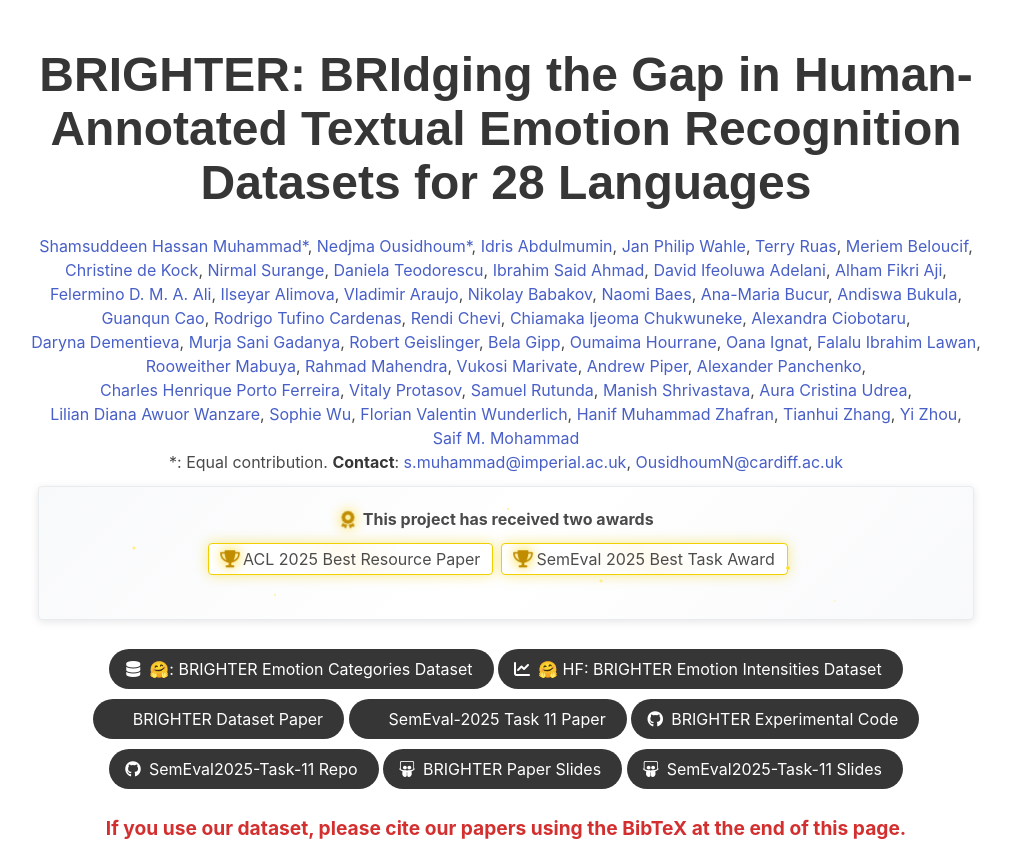
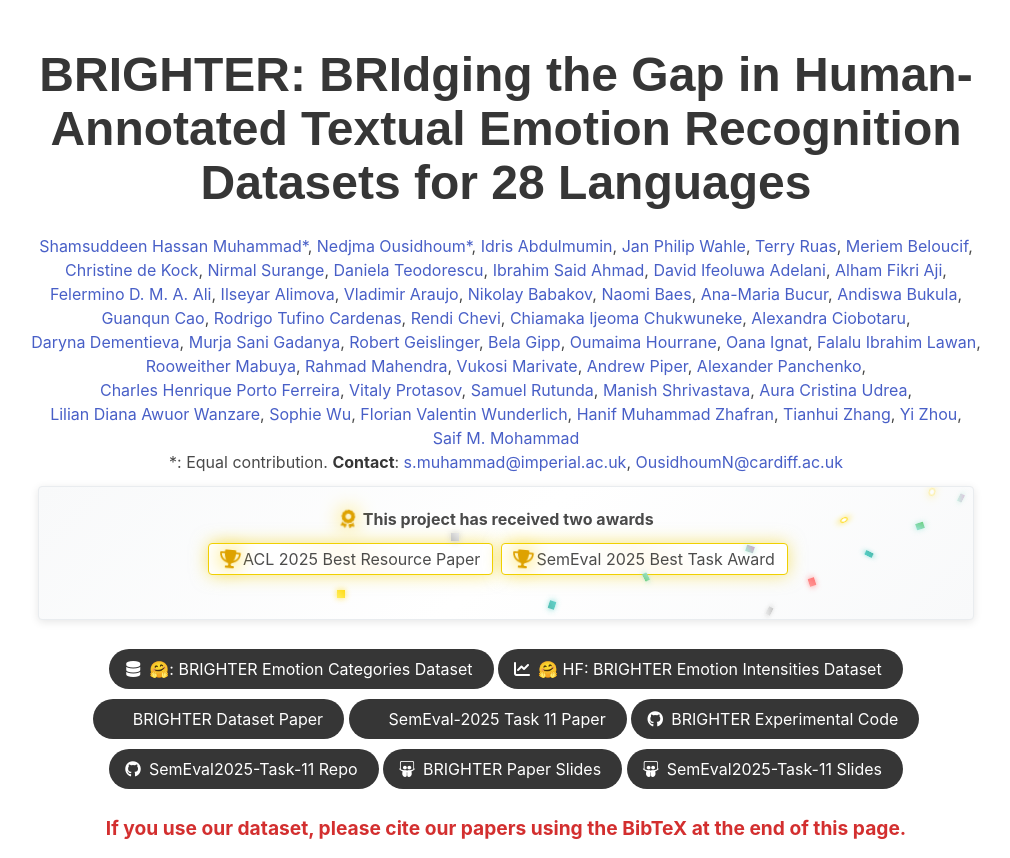
Before and after one commit to brighter-dataset/brighter-dataset.github.io, a plain HTML site: page index.html in a window 1280 px wide. Shown: the top 858 px of the page, without its empty margins (134-1144 px from the left). Drawn offline with nearby package versions, Linux system fonts and the light colour scheme; a script that the page names is missing; some icons are missing; a web font is replaced by a local one.

Commit message:
awards update

```diff
--- a/index.html
+++ b/index.html
@@ -249,31 +249,56 @@
             </div>
 
             <div class="column">
-                <div class="notification is-light glitter-container">
+                <div class="notification is-light confetti-container">
                     <p class="is-size-6 has-text-grey-dark mb-3">
-                        <i class="fas fa-award has-text-warning-dark mr-1 glitter-icon"></i>
+                        <i class="fas fa-award has-text-warning-dark mr-1 celebration-icon"></i>
                         <strong>This project has received two awards</strong>
                     </p>
                     <div class="tags is-centered">
-                        <span class="tag is-medium is-light glitter-tag">
-                            <i class="fas fa-trophy has-text-warning-dark mr-1 glitter-icon"></i>
+                        <span class="tag is-medium is-light award-tag">
+                            <i class="fas fa-trophy has-text-warning-dark mr-1 celebration-icon"></i>
                             ACL 2025 Best Resource Paper
                         </span>
-                        <span class="tag is-medium is-light glitter-tag">
-                            <i class="fas fa-trophy has-text-warning-dark mr-1 glitter-icon"></i>
+                        <span class="tag is-medium is-light award-tag">
+                            <i class="fas fa-trophy has-text-warning-dark mr-1 celebration-icon"></i>
                             SemEval 2025 Best Task Award
                         </span>
                     </div>
 
-                    <!-- Glitter particles -->
-                    <div class="glitter-particle glitter-1"></div>
-                    <div class="glitter-particle glitter-2"></div>
-                    <div class="glitter-particle glitter-3"></div>
-                    <div class="glitter-particle glitter-4"></div>
-                    <div class="glitter-particle glitter-5"></div>
-                    <div class="glitter-particle glitter-6"></div>
-                    <div class="glitter-particle glitter-7"></div>
-                    <div class="glitter-particle glitter-8"></div>
+                    <div class="confetti-rain">
+                        <div class="confetti confetti-1 gold"></div>
+                        <div class="confetti confetti-2 gold"></div>
+                        <div class="confetti confetti-3 gold"></div>
+                        <div class="confetti confetti-4 gold"></div>
+                        <div class="confetti confetti-5 gold"></div>
+                        <div class="confetti confetti-6 gold"></div>
+                        <div class="confetti confetti-7 gold"></div>
+                        <div class="confetti confetti-8 gold"></div>
+                        <div class="confetti confetti-9 silver"></div>
+                        <div class="confetti confetti-10 silver"></div>
+                        <div class="confetti confetti-11 silver"></div>
+                        <div class="confetti confetti-12 silver"></div>
+                        <div class="confetti confetti-13 silver"></div>
+                        <div class="confetti confetti-14 silver"></div>
+                        <div class="confetti confetti-15 silver"></div>
+                        <div class="confetti confetti-16 silver"></div>
+                        <div class="confetti confetti-17 red"></div>
+                        <div class="confetti confetti-18 blue"></div>
+                        <div class="confetti confetti-19 green"></div>
+                        <div class="confetti confetti-20 purple"></div>
+                        <div class="confetti confetti-21 red"></div>
+                        <div class="confetti confetti-22 blue"></div>
+                        <div class="confetti confetti-23 green"></div>
+                        <div class="confetti confetti-24 purple"></div>
+                        <div class="confetti confetti-25 red"></div>
+                        <div class="confetti confetti-26 blue"></div>
+                        <div class="confetti confetti-27 green"></div>
+                        <div class="confetti confetti-28 purple"></div>
+                        <div class="confetti confetti-29 sparkle"></div>
+                        <div class="confetti confetti-30 sparkle"></div>
+                        <div class="confetti confetti-31 sparkle"></div>
+                        <div class="confetti confetti-32 sparkle"></div>
+                    </div>
                 </div>
             </div>
 
@@ -374,145 +399,208 @@
   </section>
 
   <style>
-.glitter-container {
+.confetti-container {
     position: relative;
     overflow: hidden;
     background: linear-gradient(135deg, #f8f9fa 0%, #fff 50%, #f8f9fa 100%);
     border: 1px solid #e9ecef;
     box-shadow: 0 2px 8px rgba(0, 0, 0, 0.1);
+    min-height: 120px;
 }
 
-.glitter-icon {
-    animation: sparkle 2s ease-in-out infinite;
+.celebration-icon {
+    animation: celebrate 2s ease-in-out infinite;
 }
 
-.glitter-tag {
+.award-tag {
     position: relative;
-    overflow: hidden;
     background: linear-gradient(45deg, #fff 30%, #fffbf0 50%, #fff 70%);
     border: 1px solid #f0d000;
     transition: all 0.3s ease;
-    animation: gentle-glow 3s ease-in-out infinite;
+    animation: victory-glow 3s ease-in-out infinite;
 }
 
-.glitter-tag:hover {
+.award-tag:hover {
     transform: translateY(-2px);
-    box-shadow: 0 4px 12px rgba(240, 208, 0, 0.3);
+    box-shadow: 0 4px 12px rgba(240, 208, 0, 0.4);
 }
 
-.glitter-particle {
+.confetti-rain {
     position: absolute;
-    width: 4px;
-    height: 4px;
-    background: radial-gradient(circle, #ffd700 0%, #ffed4e 70%, transparent 100%);
-    border-radius: 50%;
+    top: 0;
+    left: 0;
+    width: 100%;
+    height: 100%;
     pointer-events: none;
+    z-index: 10;
 }
 
-/* Individual glitter animations */
-.glitter-1 {
-    top: 20%;
-    left: 15%;
-    animation: twinkle 2.5s ease-in-out infinite;
+.confetti {
+    position: absolute;
+    width: 8px;
+    height: 8px;
+    opacity: 0;
+    animation: confetti-fall 5s linear infinite;
 }
 
-.glitter-2 {
-    top: 60%;
-    left: 80%;
-    animation: twinkle 3s ease-in-out infinite 0.5s;
+/* Confetti colors */
+.confetti.gold {
+    background: linear-gradient(45deg, #ffd700, #ffed4e);
+    box-shadow: 0 0 6px rgba(255, 215, 0, 0.8);
 }
 
-.glitter-3 {
-    top: 30%;
-    left: 70%;
-    animation: twinkle 2s ease-in-out infinite 1s;
+.confetti.silver {
+    background: linear-gradient(45deg, #c0c0c0, #e8e8e8);
+    box-shadow: 0 0 6px rgba(192, 192, 192, 0.8);
 }
 
-.glitter-4 {
-    top: 80%;
-    left: 25%;
-    animation: twinkle 2.8s ease-in-out infinite 1.5s;
+.confetti.red {
+    background: linear-gradient(45deg, #ff6b6b, #ff8e8e);
+    box-shadow: 0 0 6px rgba(255, 107, 107, 0.8);
 }
 
-.glitter-5 {
-    top: 45%;
-    left: 10%;
-    animation: twinkle 3.2s ease-in-out infinite 0.8s;
+.confetti.blue {
+    background: linear-gradient(45deg, #4ecdc4, #45b7aa);
+    box-shadow: 0 0 6px rgba(78, 205, 196, 0.8);
 }
 
-.glitter-6 {
-    top: 70%;
-    left: 60%;
-    animation: twinkle 2.3s ease-in-out infinite 2s;
+.confetti.green {
+    background: linear-gradient(45deg, #95e1d3, #6bcf7f);
+    box-shadow: 0 0 6px rgba(149, 225, 211, 0.8);
 }
 
-.glitter-7 {
-    top: 15%;
-    left: 50%;
-    animation: twinkle 2.7s ease-in-out infinite 0.3s;
+.confetti.purple {
+    background: linear-gradient(45deg, #a8e6cf, #c8a2c8);
+    box-shadow: 0 0 6px rgba(168, 230, 207, 0.8);
 }
 
-.glitter-8 {
-    top: 85%;
-    left: 85%;
-    animation: twinkle 3.1s ease-in-out infinite 1.2s;
+.confetti.sparkle {
+    background: radial-gradient(circle, #fff 30%, #ffd700 70%);
+    border-radius: 50%;
+    box-shadow: 0 0 10px rgba(255, 215, 0, 1);
 }
 
-@keyframes sparkle {
-    0%, 100% {
-        transform: scale(1);
-        filter: brightness(1) drop-shadow(0 0 2px #ffd700);
+/* Positioning for natural distribution */
+.confetti-1 { left: 3%; animation-delay: 0s; }
+.confetti-2 { left: 8%; animation-delay: 0.5s; }
+.confetti-3 { left: 13%; animation-delay: 1s; }
+.confetti-4 { left: 18%; animation-delay: 1.5s; }
+.confetti-5 { left: 23%; animation-delay: 2s; }
+.confetti-6 { left: 28%; animation-delay: 2.5s; }
+.confetti-7 { left: 33%; animation-delay: 3s; }
+.confetti-8 { left: 38%; animation-delay: 3.5s; }
+.confetti-9 { left: 43%; animation-delay: 4s; }
+.confetti-10 { left: 48%; animation-delay: 4.5s; }
+.confetti-11 { left: 53%; animation-delay: 0.2s; }
+.confetti-12 { left: 58%; animation-delay: 0.7s; }
+.confetti-13 { left: 63%; animation-delay: 1.2s; }
+.confetti-14 { left: 68%; animation-delay: 1.7s; }
+.confetti-15 { left: 73%; animation-delay: 2.2s; }
+.confetti-16 { left: 78%; animation-delay: 2.7s; }
+.confetti-17 { left: 83%; animation-delay: 3.2s; }
+.confetti-18 { left: 88%; animation-delay: 3.7s; }
+.confetti-19 { left: 93%; animation-delay: 4.2s; }
+.confetti-20 { left: 98%; animation-delay: 4.7s; }
+.confetti-21 { left: 5%; animation-delay: 0.3s; }
+.confetti-22 { left: 15%; animation-delay: 0.8s; }
+.confetti-23 { left: 25%; animation-delay: 1.3s; }
+.confetti-24 { left: 35%; animation-delay: 1.8s; }
+.confetti-25 { left: 45%; animation-delay: 2.3s; }
+.confetti-26 { left: 55%; animation-delay: 2.8s; }
+.confetti-27 { left: 65%; animation-delay: 3.3s; }
+.confetti-28 { left: 75%; animation-delay: 3.8s; }
+.confetti-29 { left: 85%; animation-delay: 4.3s; }
+.confetti-30 { left: 95%; animation-delay: 4.8s; }
+.confetti-31 { left: 10%; animation-delay: 0.1s; }
+.confetti-32 { left: 90%; animation-delay: 0.6s; }
+
+@keyframes confetti-fall {
+    0% {
+        top: -10px;
+        opacity: 0;
+        transform: translateX(0) translateY(0) rotateZ(0deg) rotateY(0deg);
     }
-    50% {
-        transform: scale(1.1);
-        filter: brightness(1.3) drop-shadow(0 0 6px #ffd700);
+    10% {
+        opacity: 1;
+    }
+    20% {
+        transform: translateX(10px) translateY(20px) rotateZ(90deg) rotateY(180deg);
+    }
+    40% {
+        transform: translateX(-10px) translateY(40px) rotateZ(180deg) rotateY(360deg);
+    }
+    60% {
+        transform: translateX(15px) translateY(60px) rotateZ(270deg) rotateY(540deg);
+    }
+    80% {
+        transform: translateX(-5px) translateY(80px) rotateZ(360deg) rotateY(720deg);
+        opacity: 0.8;
+    }
+    100% {
+        top: 130%;
+        opacity: 0;
+        transform: translateX(0) translateY(100px) rotateZ(450deg) rotateY(900deg);
     }
 }
 
-@keyframes gentle-glow {
+@keyframes celebrate {
     0%, 100% {
-        box-shadow: 0 0 5px rgba(240, 208, 0, 0.3);
+        transform: scale(1) rotate(0deg);
+        filter: brightness(1) drop-shadow(0 0 3px #ffd700);
+    }
+    25% {
+        transform: scale(1.1) rotate(-5deg);
+        filter: brightness(1.3) drop-shadow(0 0 6px #ffd700);
     }
     50% {
-        box-shadow: 0 0 15px rgba(240, 208, 0, 0.5);
+        transform: scale(1.15) rotate(5deg);
+        filter: brightness(1.5) drop-shadow(0 0 9px #ffd700);
+    }
+    75% {
+        transform: scale(1.05) rotate(-3deg);
+        filter: brightness(1.2) drop-shadow(0 0 6px #ffd700);
     }
 }
 
-@keyframes twinkle {
+@keyframes victory-glow {
     0%, 100% {
-        opacity: 0;
-        transform: scale(0);
+        box-shadow: 0 0 8px rgba(240, 208, 0, 0.3);
     }
     50% {
-        opacity: 1;
-        transform: scale(1);
+        box-shadow: 0 0 20px rgba(240, 208, 0, 0.6);
     }
 }
 
-/* Enhanced sparkle effect on hover */
-.glitter-container:hover .glitter-particle {
-    animation-duration: 1s;
+/* Enhanced hover effects */
+.confetti-container:hover .confetti {
+    animation-duration: 3s;
+    width: 10px;
+    height: 10px;
 }
 
-.glitter-container:hover .glitter-icon {
+.confetti-container:hover .celebration-icon {
     animation-duration: 1s;
-    filter: brightness(1.4) drop-shadow(0 0 8px #ffd700);
+    filter: brightness(1.8) drop-shadow(0 0 12px #ffd700);
+    transform: scale(1.2);
 }
 
-.glitter-container:hover .glitter-tag {
-    box-shadow: 0 0 20px rgba(240, 208, 0, 0.6);
+.confetti-container:hover .award-tag {
+    box-shadow: 0 0 25px rgba(240, 208, 0, 0.8);
+    background: linear-gradient(45deg, #fff 20%, #fffbf0 40%, #ffff99 60%, #fffbf0 80%, #fff 100%);
 }
 
 /* Responsive adjustments */
 @media (max-width: 768px) {
-    .glitter-particle {
-        width: 3px;
-        height: 3px;
+    .confetti {
+        width: 6px;
+        height: 6px;
+    }
+
+    .confetti-container:hover .confetti {
+        width: 8px;
+        height: 8px;
     }
 }
-</style>
-
-  <style>
 .awards-box {
     border: 1px solid #100586;
     border-radius: 8px;
```
